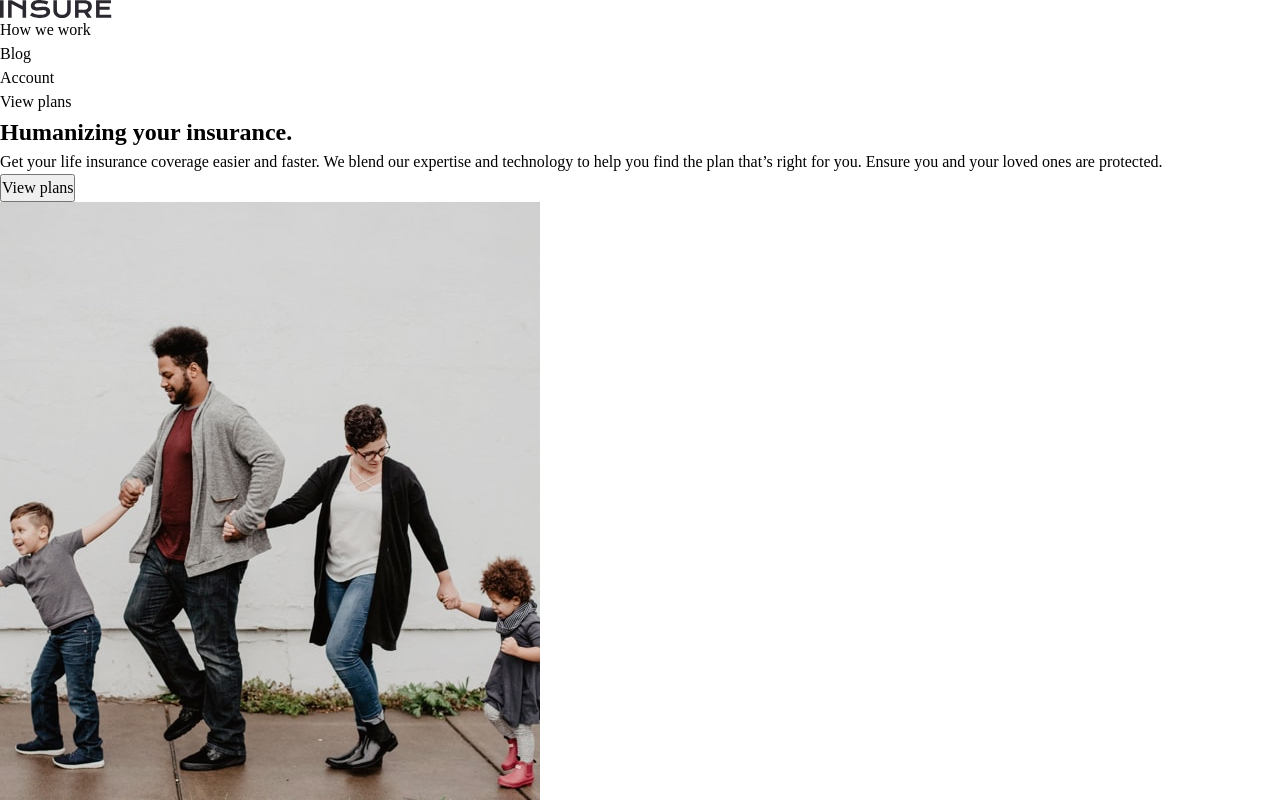
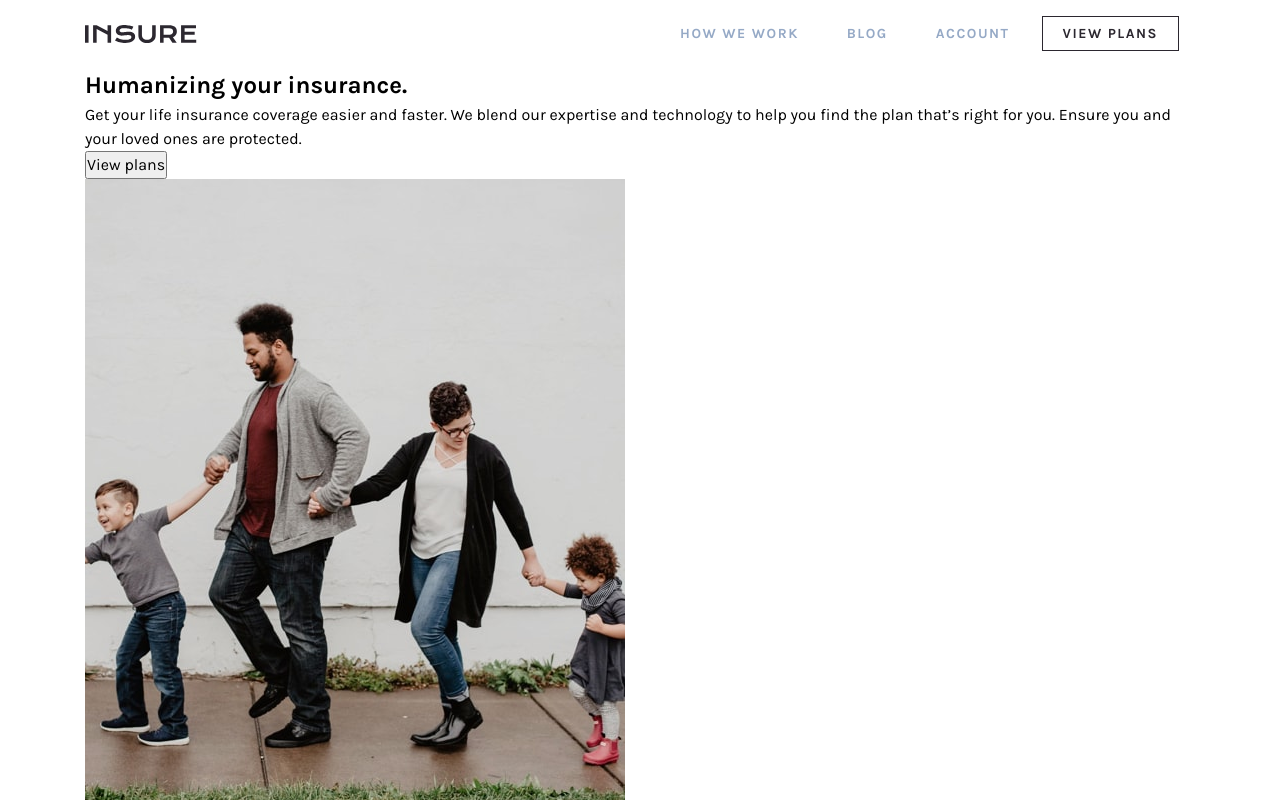
Before and after one commit to rikiwgarna/insure-landing-page-master, a plain HTML site: page index.html in a window 1280 px wide. Shown: the top 800 px of the page. Drawn offline with Linux system fonts and the light colour scheme.

Commit message:
fixing navbar section

```diff
--- a/index.html
+++ b/index.html
@@ -32,14 +32,16 @@
       <div class="container">
         <div class="even-columns">
           <figure class="logo">
-            <img src="./images/logo.svg" alt="" />
+            <a href="#">
+              <img src="./images/logo.svg" alt="" />
+            </a>
           </figure>
           <nav class="main-nav">
             <ul class="nav-list" role="list">
-              <li><a href="#"></a>How we work</li>
-              <li><a href="#"></a>Blog</li>
-              <li><a href="#"></a>Account</li>
-              <li><a href="#"></a>View plans</li>
+              <li><a href="#">How we work</a></li>
+              <li><a href="#">Blog</a></li>
+              <li><a href="#">Account</a></li>
+              <li><button class="btn">View plans</button></li>
             </ul>
           </nav>
         </div>
--- a/style.css
+++ b/style.css
@@ -1,3 +1,24 @@
+@import url('https://fonts.googleapis.com/css2?family=DM+Serif+Display&family=Karla:wght@400;700&display=swap');
+
+:root {
+  --clr-primary-400: hsl(216, 30%, 68%);
+  --clr-primary-600: hsl(256, 26%, 20%);
+
+  --clr-neutral-200: hsl(0, 0%, 98%);
+  --clr-neutral-400: hsl(273, 4%, 51%);
+  --clr-neutral-600: hsl(270, 9%, 17%);
+
+  --ff-primary: 'Karla', sans-serif;
+  --ff-secondary: 'DM Serif Display', serif;
+
+  --ff-body: var(--ff-primary);
+  --ff-heading: var(--ff-secondary);
+
+  --fw-regular: 400;
+  --fw-bold: 700;
+
+  --fs-600: 1rem;
+}
 /* Box sizing rules & remove default margin and padding*/
 *,
 *::before,
@@ -60,3 +81,62 @@ select {
     scroll-behavior: auto !important;
   }
 }
+
+
+body{
+  font-family: var(--ff-body);
+  font-size: var(--fs-600);
+  font-weight: var(--fw-regular);
+}
+
+.container {
+  --max-width: 1110px;
+  --container-padding: 1rem;
+
+  width: min(var(--max-width), 100% - (var(--container-padding) * 2));
+  margin-inline: auto;
+}
+
+
+header .even-columns {
+  /* outline: 1px auto; */
+  display: flex;
+  justify-content: space-between;
+  align-items: center;
+  padding: 1rem 0;
+  font-weight: var(--fw-bold);
+  font-size: 14px;
+}
+
+.btn {
+  border: none;
+  background: none;
+  text-transform: uppercase;
+  padding: .5rem 1.25rem;
+  line-height: normal;
+  letter-spacing: 1.5px;
+  border: 1px solid var(--clr-neutral-600);
+  color: var(--clr-neutral-600);
+  cursor: pointer;
+}
+
+.nav-list {
+  display: flex;
+  align-items: center;
+}
+
+.nav-list a {
+  text-transform: uppercase;
+  text-decoration: none;
+  padding: .5rem 1rem;
+  letter-spacing: 1.5px;
+  color: var(--clr-primary-400);
+}
+
+.nav-list a:hover {
+  color: var(--clr-primary-600);
+}
+
+.nav-list li {
+  margin-right: 1rem;
+}
```
